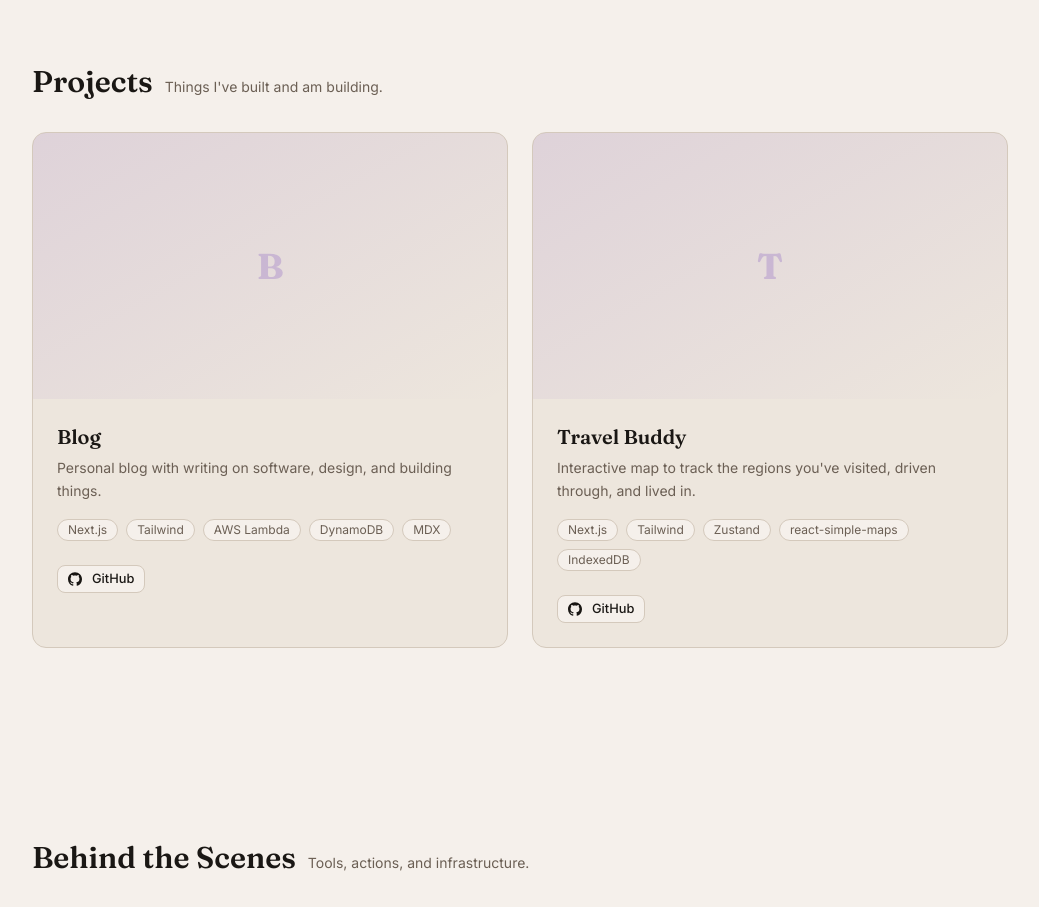
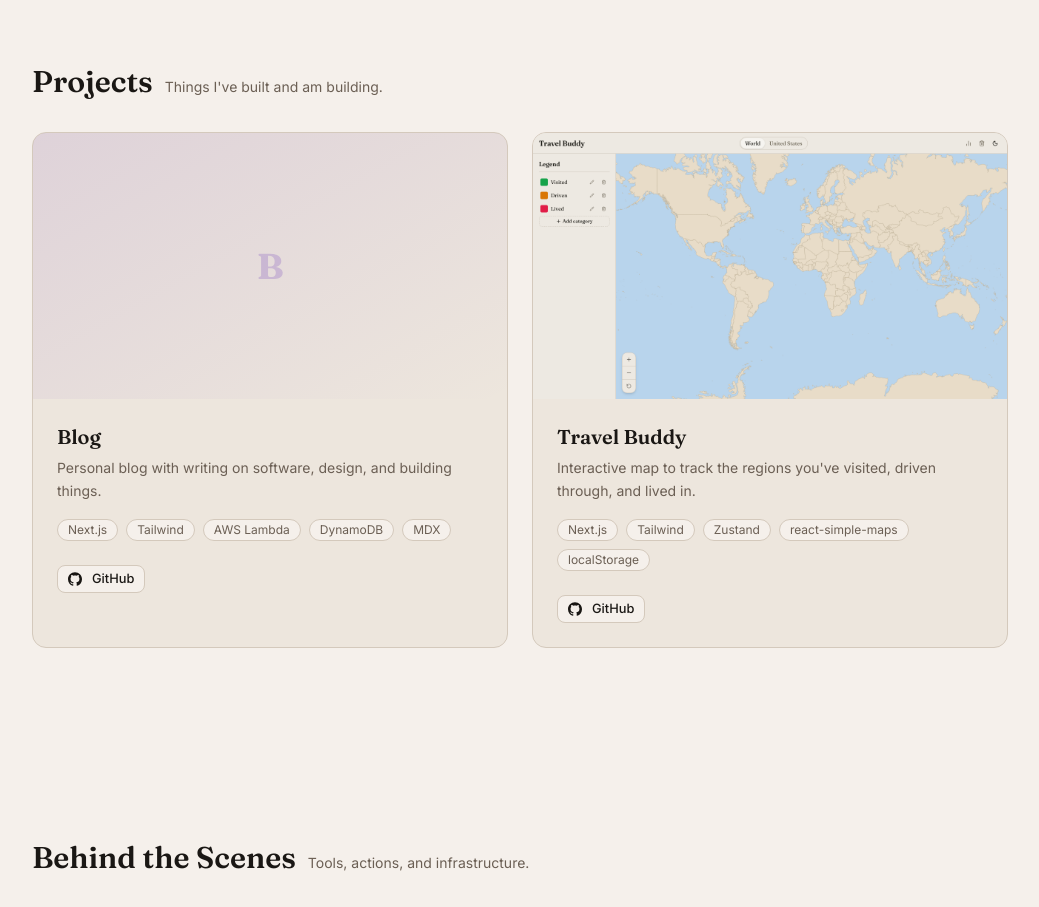
Before and after one commit to owenw2k/hub, a Next.js app: page / in a window 1280 px wide. Shown: the part 1340-2247 px from the top of the page, without its empty margins (120-1159 px from the left). Built offline with nearby package versions, Linux system fonts and the light colour scheme.

Commit message:
feat(projects): add Travel Buddy live URL, screenshot, and fix stack label
Removes Buy Me a Coffee from SPEC (already staged), wires up the
Vercel deployment URL, swaps IndexedDB for localStorage in the stack
tags, and adds a world-map screenshot to the project card.

```diff
--- a/src/data/projects.ts
+++ b/src/data/projects.ts
@@ -51,9 +51,10 @@ export const projects: ProjectCard[] = [
     name: "Travel Buddy",
     description:
       "Interactive map to track the regions you've visited, driven through, and lived in.",
-    liveUrl: "#",
+    liveUrl: "https://travel-buddy-sooty-ten.vercel.app/",
     githubUrl: "https://github.com/owenw2k/travel-buddy",
-    techStack: ["Next.js", "Tailwind", "Zustand", "react-simple-maps", "IndexedDB"],
+    techStack: ["Next.js", "Tailwind", "Zustand", "react-simple-maps", "localStorage"],
+    screenshot: "/travel-buddy.png",
   },
 ];
 
```
Also changed, not shown: public/travel-buddy.png (added), 1 other file (tests, documents, lock files or other folders).
